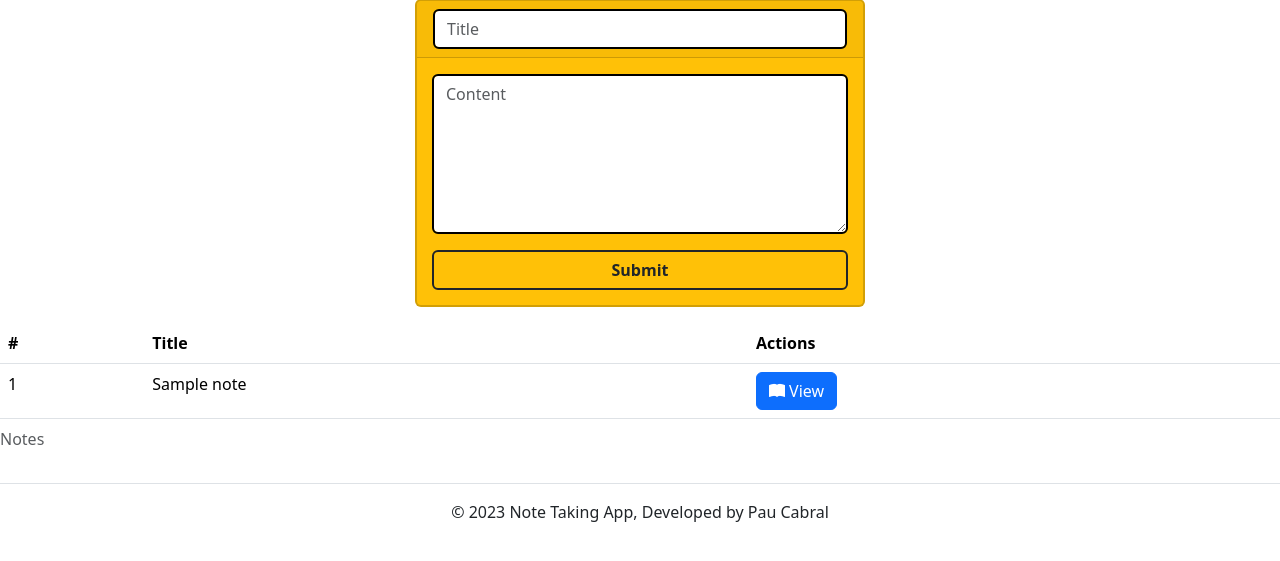
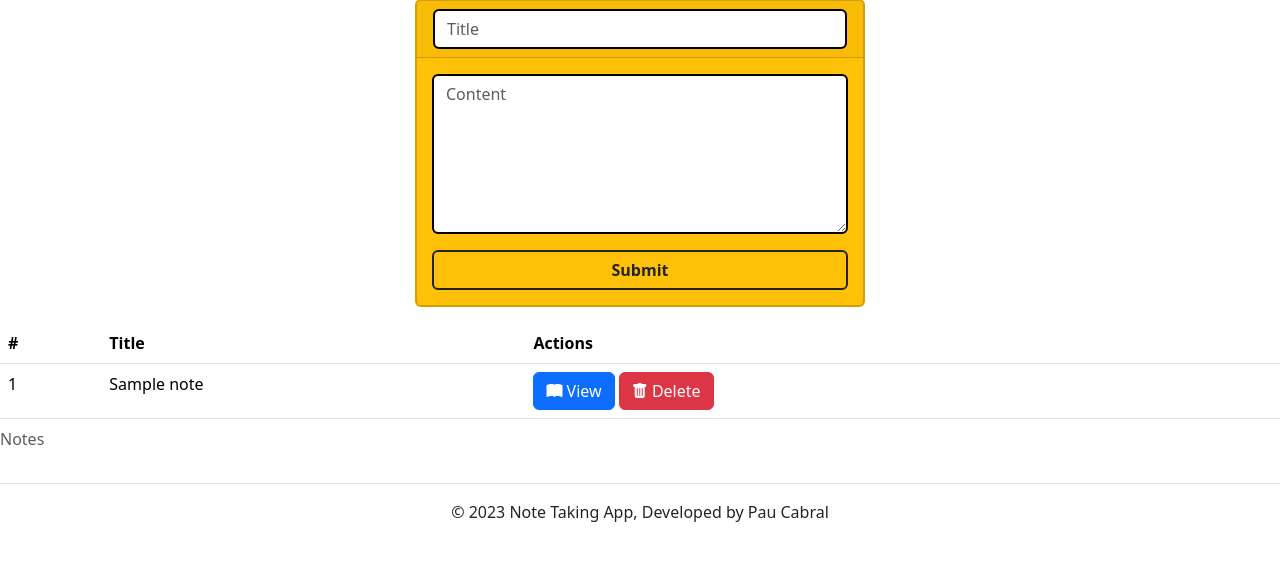
Before and after one commit to paucabral/flask-note-app-demo-monolithic, a Flask app: page / in a window 1280 px wide. Shown: the part 67-628 px from the top of the page. Run offline with Flask 3, Linux system fonts and the light colour scheme; tables that the repository leaves empty hold one stand-in row (values such as "Sample post").

Commit message:
add delete functionality

```diff
--- a/app.py
+++ b/app.py
@@ -50,6 +50,13 @@ def update_note(note_id):
     db.session.commit()
     return redirect('/')
 
+@app.route('/notes/<int:note_id>/delete')
+def delete_note(note_id):
+    note = Note.query.get_or_404(note_id)
+    db.session.delete(note)
+    db.session.commit()
+    return redirect('/')
+
 if __name__ == "__main__":
     with app.app_context():
         db.create_all()
--- a/static/js/scripts.js
+++ b/static/js/scripts.js
@@ -0,0 +1,3 @@
+function confirmDelete() {
+  return confirm('Do you really want to delete this note?')
+}
--- a/templates/index.html
+++ b/templates/index.html
@@ -31,6 +31,7 @@
                     <td>{{ note.title }}</td>
                     <td>
                         <a class="btn btn-primary" href="{{ url_for('get_note', note_id=note.id) }}"><i class="bi bi-book-fill"></i> View</a>
+                        <a class="btn btn-danger" href="{{ url_for('delete_note', note_id=note.id) }}" onclick="return confirm('Do you really want to delete this note?')"><i class="bi bi-trash-fill"></i> Delete</a>
                     </td>
                 </tr>
                 {% endfor %}
```
